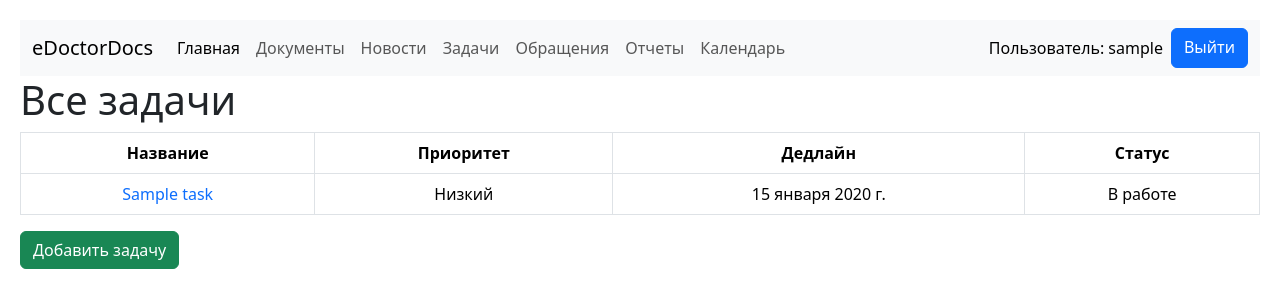
After one commit to NekiyVladimir/medicine, a Django app: page /tasks/ in a window 1280 px wide. The commit adds this page. Shown: the top 308 px of the page. Run offline with Django 4.2, Linux system fonts and the light colour scheme; a user stored in the database is signed in; tables that the repository leaves empty hold one stand-in row (values such as "Sample post"); some libraries are stand-ins or nearby versions.

Commit message:
added tasks

```diff
--- a/myapp/project/models.py
+++ b/myapp/project/models.py
@@ -41,6 +41,54 @@ class News(models.Model):
         return self.title
 
 
+class Developer(models.Model):
+    name = models.CharField(max_length=100)
+
+    class Meta:
+        verbose_name = 'Разработчик'
+        verbose_name_plural = 'Разработчики'
+        ordering = ['name']
+
+    def __str__(self):
+        return self.name
+
+
+class Tasks(models.Model):
+    PRIORITY_CHOICES = [
+        ('low', 'Низкий'),
+        ('medium', 'Средний'),
+        ('high', 'Высокий'),
+    ]
+
+    URGENCY_CHOICES = [
+        ('low', 'Низкая'),
+        ('medium', 'Средняя'),
+        ('high', 'Высокая'),
+    ]
+    STATUS_CHOICES = [
+        ('in_progress', 'В работе'),
+        ('completed', 'Выполнена'),
+        ('under_review', 'На рассмотрении'),
+    ]
+    title = models.CharField(max_length=255, verbose_name='Название задачи')
+    description = models.TextField(verbose_name='Описание задачи')
+    urgency = models.CharField(max_length=10, verbose_name='Срочность', choices=URGENCY_CHOICES)
+    priority = models.CharField(max_length=10, verbose_name='Приоритет', choices=PRIORITY_CHOICES)
+    customer = models.CharField(max_length=200, verbose_name='заказчик (организация)')
+    assignee = models.ForeignKey(Developer, on_delete=models.CASCADE)
+    file = models.FileField(upload_to='tasks_files/', blank=True, null=True, verbose_name='Файл')
+    deadline = models.DateField(verbose_name='Дедлайн')
+    status = models.CharField(max_length=15, verbose_name='Статус', choices=STATUS_CHOICES, default='under_review')
+
+    class Meta:
+        verbose_name = 'Задача'
+        verbose_name_plural = 'Задачи'
+        ordering = ['-title']
+
+    def __str__(self):
+        return self.title
+
+
 class Document(models.Model):
     title = models.CharField(max_length=200)
 
--- a/myapp/project/templates/base.html
+++ b/myapp/project/templates/base.html
@@ -39,7 +39,7 @@
                             <a class="nav-link active" aria-current="page" href="{% url 'index' %}">Главная</a>
                             <a class="nav-link" href="{% url 'documents' %}">Документы</a>
                             <a class="nav-link" href="{% url 'news' %}">Новости</a>
-                            <a class="nav-link" href="{% url 'news' %}">Задачи</a>
+                            <a class="nav-link" href="{% url 'tasks' %}">Задачи</a>
                             <a class="nav-link" href="{% url 'news' %}">Обращения</a>
                             <a class="nav-link" href="{% url 'news' %}">Отчеты</a>
                             <a class="nav-link" href="{% url 'news' %}">Календарь</a>
--- a/myapp/project/templates/news.html
+++ b/myapp/project/templates/news.html
@@ -16,7 +16,7 @@
         <tbody>
             {% for new in news %}
                 <tr>
-                    <td>{{ new.title }}</td>
+                    <td><a href="{% url 'news_detail' new.id %}">{{ new.title }}</a></td>
                     <td>{{ new.date }}</td>
                     <td>{{ new.author }}</td>
                 </tr>
--- /dev/null
+++ b/myapp/project/templates/tasks.html
@@ -0,0 +1,34 @@
+{% extends 'base.html' %}
+
+{% block title %}Задачи{% endblock %}
+
+{% block content %}
+
+    <h1>Все задачи</h1>
+    <table class="table">
+        <thead>
+            <tr>
+                <th>Название</th>
+                <th>Приоритет</th>
+                <th>Дедлайн</th>
+                <th>Статус</th>
+            </tr>
+        </thead>
+        <tbody>
+            {% for task in tasks %}
+                <tr>
+                    <td><a href="{% url 'news_detail' task.id %}">{{ task.title }}</a></td>
+                    <td>{{ task.get_priority_display }}</td>
+                    <td>{{ task.deadline }}</td>
+                    <td>{{ task.get_status_display }}</td>
+                </tr>
+            {% endfor %}
+        </tbody>
+    </table>
+    {% if username %}
+        <div class="mt-3">
+            <a href="#" class="btn btn-success">Добавить задачу</a>
+        </div>
+    {% endif %}
+
+{% endblock %}
--- a/myapp/project/urls.py
+++ b/myapp/project/urls.py
@@ -11,7 +11,9 @@ urlpatterns = [
     path('ckeditor/', include('ckeditor_uploader.urls')),
     path('profile/', views.profile, name='profile'),
     path('news/', views.news, name='news'),
+    path('new/<int:news_id>/', views.news_detail, name='news_detail'),
     path('create/', views.create_news, name='create_news'),
+    path('tasks/', views.tasks, name='tasks'),
     path('login/', views.login_view, name='login'),
     path('logout/', auth_views.LogoutView.as_view(), name='logout'),
 ]
--- a/myapp/project/views.py
+++ b/myapp/project/views.py
@@ -1,9 +1,9 @@
-from django.shortcuts import render, redirect
+from django.shortcuts import render, redirect, get_object_or_404
 from django.http import HttpResponse
 from django.contrib.auth.decorators import login_required
 from django.contrib.auth import login, authenticate
 from .forms import UserRegistrationForm, UserLoginForm, NewsForm, DocumentForm, BlockForm
-from .models import News, Document, Block
+from .models import News, Document, Block, Tasks
 from django.forms import modelformset_factory
 
 
@@ -30,6 +30,18 @@ def news(request):
     username = request.user.username if request.user.is_authenticated else ''
     news_list = News.objects.all()
     return render(request, 'news.html', {'username': username, 'news': news_list})
+
+
+def news_detail(request, news_id):
+    news_item = get_object_or_404(News, id=news_id)
+    return render(request, 'news_detail.html', {'news_item': news_item})
+
+
+@login_required
+def tasks(request):
+    username = request.user.username if request.user.is_authenticated else ''
+    tasks_list = Tasks.objects.all()
+    return render(request, 'tasks.html', {'username': username, 'tasks': tasks_list})
 
 
 @login_required
```
Also changed, not shown: myapp/project/admin.py (+17 -5 lines), myapp/project/templates/news_detail.html (added, +18 -0 lines), myapp/project/migrations/0004_developer_tasks.py (added), myapp/project/migrations/0005_alter_developer_options_tasks_status.py (added).
